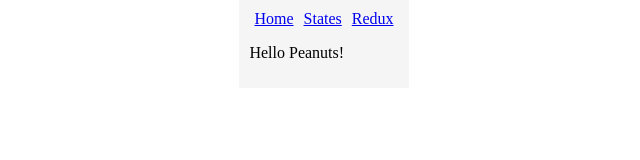
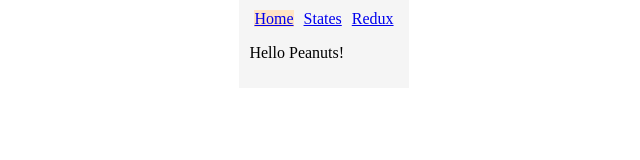
Before and after one commit to DaniBencz/PeanutCounter, a React app: page / in a window 1280 px wide. Shown: the top 160 px of the page, without its empty margins (316-956 px from the left). Built offline with nearby package versions, Linux system fonts and the light colour scheme.

Commit message:
router style

```diff
--- a/components/App.js
+++ b/components/App.js
@@ -15,8 +15,12 @@ const App = () => {  // no need class comp. here
       <div> {/* will get wrapped in BrowserRouter in index.js */}
          <Navigation />
          <Switch> {/* Switch makes sure only one path gets displayed at once */}
-            <Route path='/' exact component={Hello} /> {/* will render first matching route */}
-            <Route path='/states' component={NoRd} />
+            <Route path='/' exact>
+               <Hello></Hello> {/* will not get router props (location, match) like this */}
+            </Route> {/* will render first matching route */}
+            <Route path='/states'>
+               <NoRd></NoRd>
+            </Route>
             <Route path='/redux' component={Rd} />
             <Route component={Error} />
          </Switch>
--- a/components/Navigation.js
+++ b/components/Navigation.js
@@ -5,9 +5,9 @@ import { NavLink } from 'react-router-dom'
 
 const Navigation = () => (
   <div>
-    <NavLink className='navlink' to="/">Home</NavLink>
-    <NavLink className='navlink' to="/states">States</NavLink>
-    <NavLink className='navlink' to="/redux">Redux</NavLink>
+    <NavLink className='navlink' activeClassName='selected' exact to="/">Home</NavLink>
+    <NavLink className='navlink' activeClassName='selected' to="/states">States</NavLink>
+    <NavLink className='navlink' activeClassName='selected' to="/redux">Redux</NavLink>
   </div>
 )
 
--- a/src/style.css
+++ b/src/style.css
@@ -28,3 +28,7 @@ body{
 .navlink{
   margin: 5px;
 }
+
+.selected{
+  background-color: bisque;
+}
```
